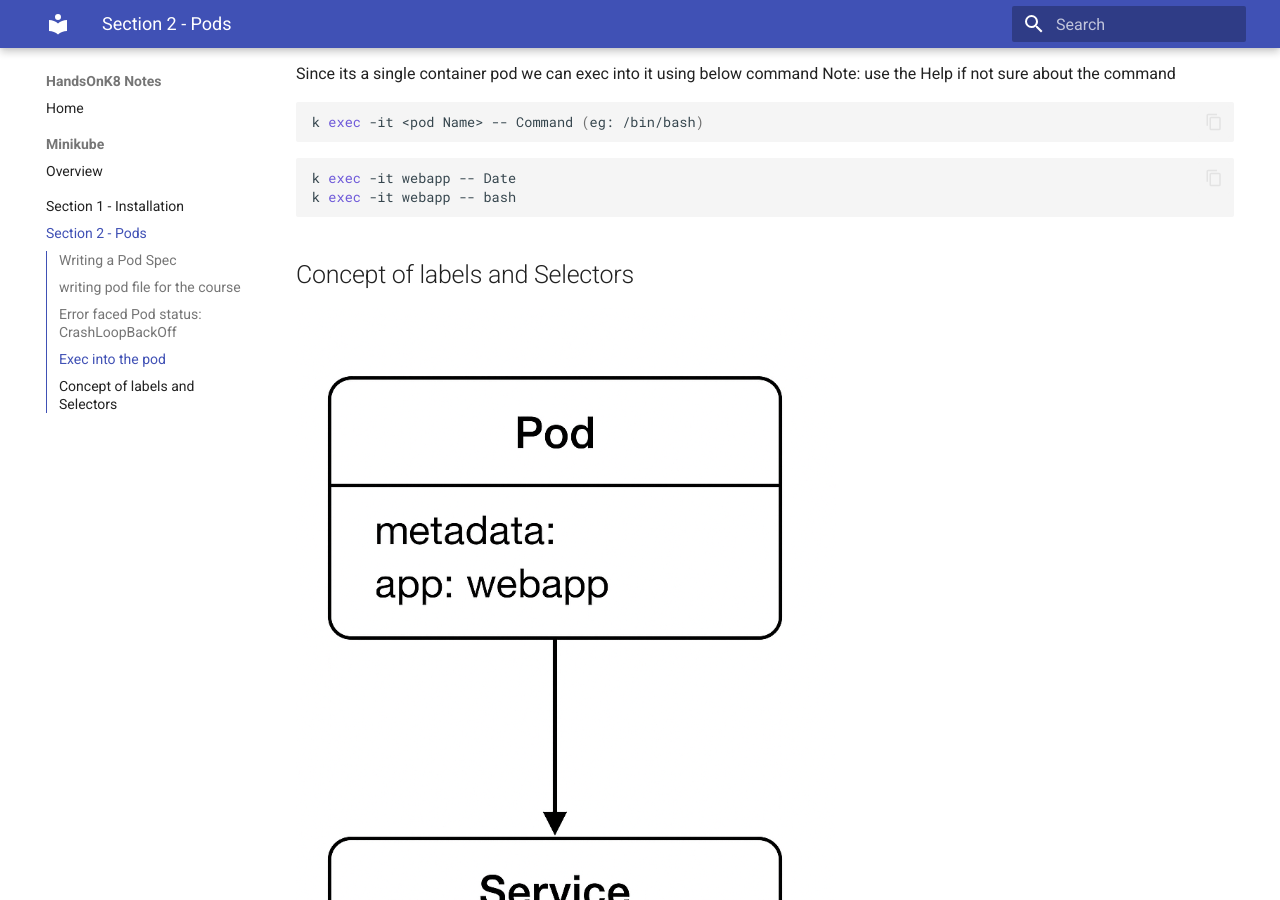
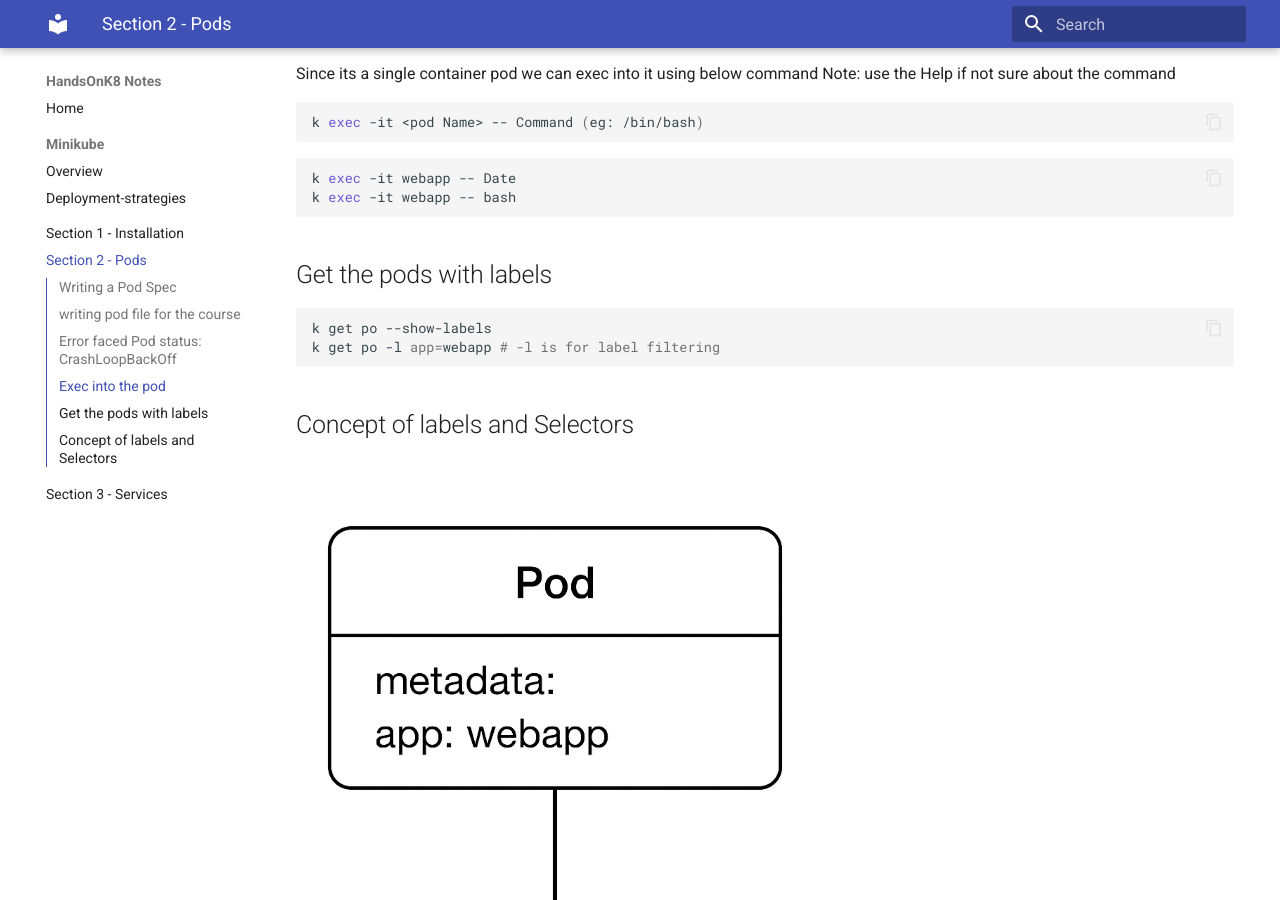
Before and after one commit to AmodSeth/handsonk8, an MkDocs documentation site: the page built from docs/Section_2_pods.md, in a window 1280 px wide and 900 px high, scrolled down 2080 px. Built offline with MkDocs 1.6.1 and Material for MkDocs 9.7.7, drawn with Linux system fonts in a browser that asks for light colours.

Commit message:
added deployement strategies

````diff
--- a/docs/Section_2_pods.md
+++ b/docs/Section_2_pods.md
@@ -55,6 +55,12 @@ k exec -it webapp -- Date
 k exec -it webapp -- bash
 ```
 
+## Get the pods with labels
+``` bash
+k get po --show-labels
+k get po -l app=webapp # -l is for label filtering
+```
+
 
 ## Concept of labels and Selectors
 
--- a/mkdocs.yml
+++ b/mkdocs.yml
@@ -38,5 +38,10 @@ nav:
   - Home: index.md
   - Minikube:
       - Overview: minikube/basic_commands.md
+      - Deployment-strategies: minikube/Deployment-strategies/
+
+
+
   - Section 1 - Installation: Section_1_installation.md
   - Section 2 - Pods: Section_2_pods.md
+  - Section 3 - Services: Section_3_services.md
````
Also changed, not shown: docs/Section_3_services.md (+34 -9 lines), docs/Troubleshooting/Why_Pod_didn't_Came_back.md (+3 -0 lines), docs/index.md (+1 -0 lines), docs/minikube/Deployment-strategies/index.md (added, +12 -0 lines), docs/assets/images/servicesExcercise.png (added).
